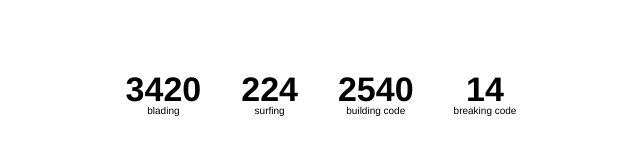
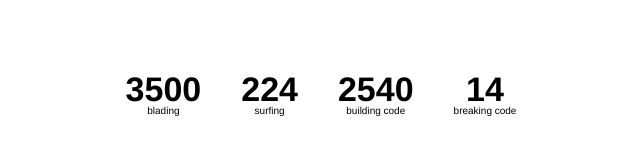
Before and after one commit to friederjanmoerman/yeah, a plain HTML site: page dest/index.html in a window 1280 px wide. Shown: the part 306-460 px from the top of the page, 319-959 px from the left. Drawn offline with Linux system fonts and the light colour scheme.

Commit message:
update tracking

```diff
--- a/dest/index.html
+++ b/dest/index.html
@@ -12,7 +12,7 @@
 <section class="stats">
   <ul class="stats__counters">
     <li class="stats__counters__counter">
-      <span class="stats__counters__counter__number">3420</span><br>
+      <span class="stats__counters__counter__number">3500</span><br>
       blading
     </li>
     <li class="stats__counters__counter">
```
Also changed, not shown: src/index.html (+1 -1 lines).
